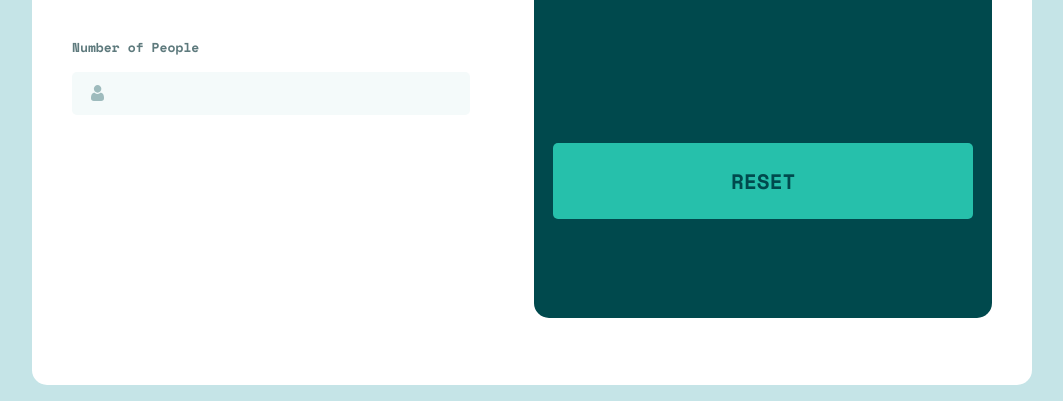
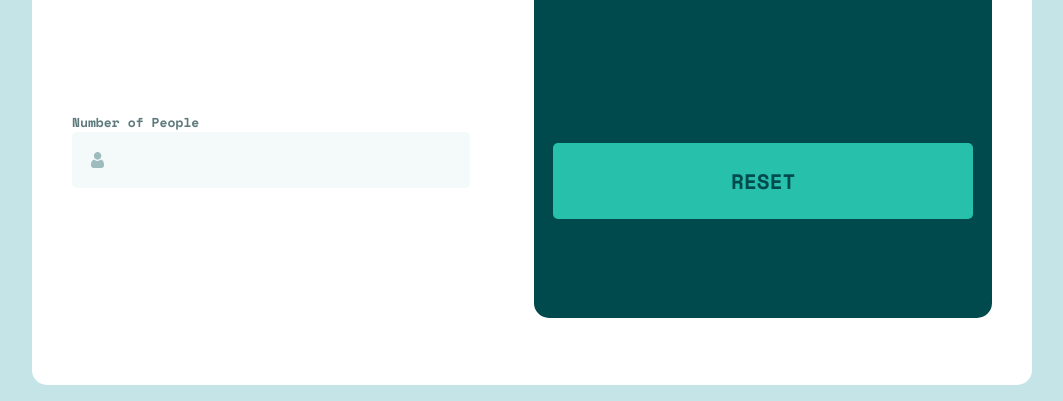
Before and after one commit to DavidSaintAnna/tip-calculator, a website built with Vite: page index.html in a window 1280 px wide. Shown: the part 399-800 px from the top of the page, without its empty margins (108-1171 px from the left). Built offline with nearby package versions, Linux system fonts and the light colour scheme.

Commit message:
style: structure

```diff
--- a/index.html
+++ b/index.html
@@ -35,10 +35,12 @@
               <button>50%</button>
               <input type="number" placeholder="Custom"/>
             </div>
-               <span class="num">Number of People</span>
-          <label for="input-people" class="input-people">
-          <input type="number" />
+        <div class="num">
+              <span>Number of People</span>
+            <label for="input-people" class="input-people">
+              <input type="number" />
           </label>
+            </div>
           </div>
         </div>
         </div>
--- a/style.css
+++ b/style.css
@@ -322,6 +322,10 @@ input[type="number"]:focus {
     align-items: center;
   }
 
+  .num {
+    margin-top: 100px;
+  }
+
   .reset {
     margin-top: 200px;
     font-family: "Space Mono", monospace;
@@ -337,6 +341,7 @@ input[type="number"]:focus {
     outline: none;
     font-size: 2.1rem;
     padding: 4px 5px;
+    cursor: pointer;
   }
   .tip-value {
     font-size: 3.4rem;
```
